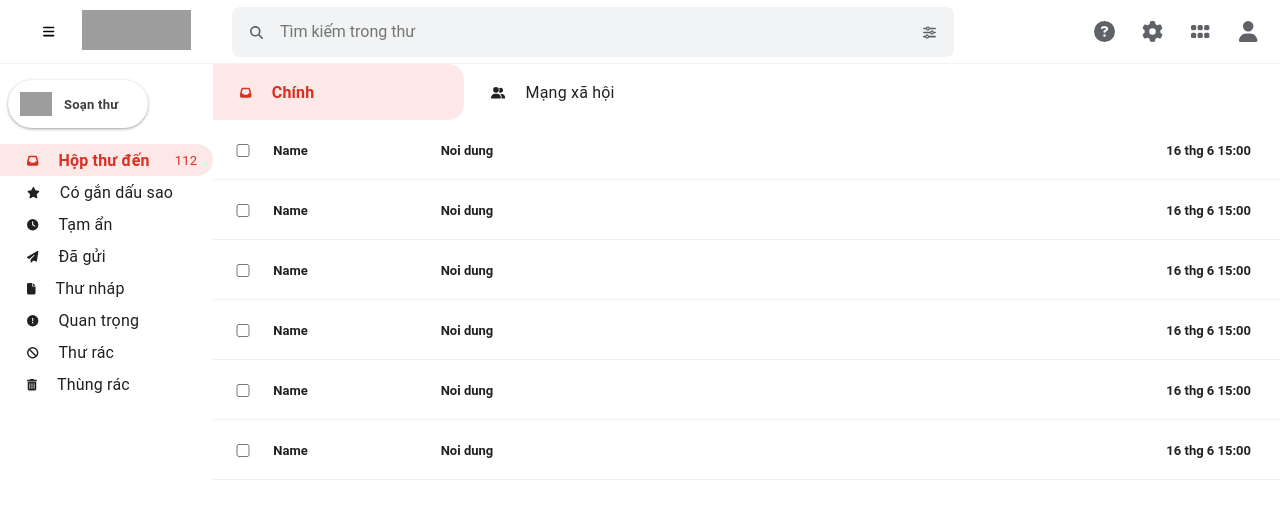
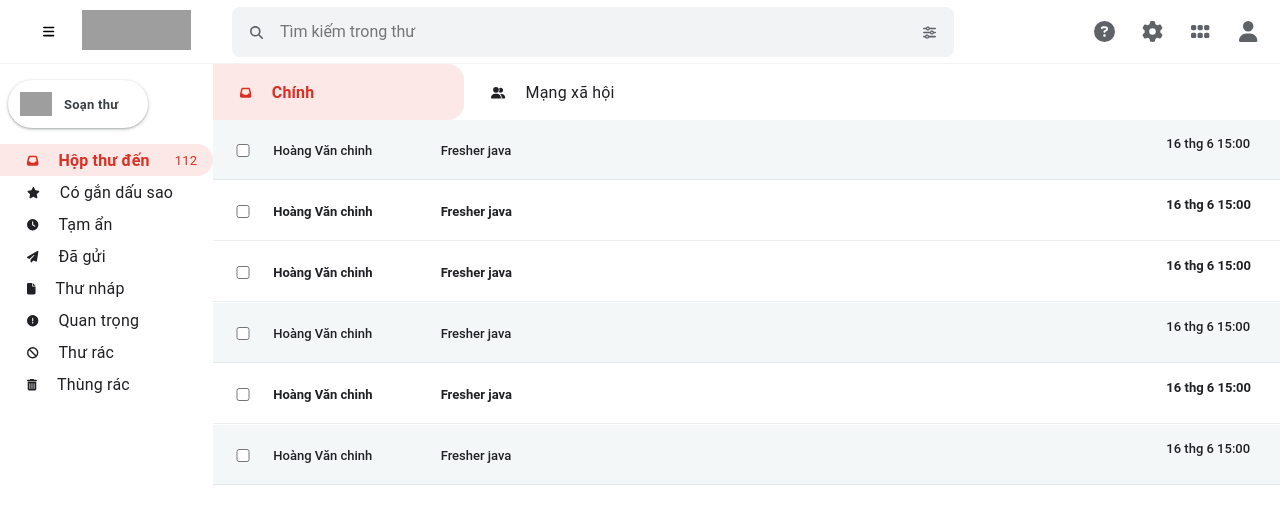
Before and after one commit to chinh1506/web-mail-management-ui, a React (Create React App) app: page / in a window 1280 px wide. Shown: the top 524 px of the page. Built offline with nearby package versions, Linux system fonts and the light colour scheme; grey boxes are pictures that could not be loaded.

Commit message:
sap xong

```diff
--- a/src/components/Content/Content.module.scss
+++ b/src/components/Content/Content.module.scss
@@ -3,3 +3,6 @@
     width: 502px;
     height: 56px;
 }
+.container {
+    overflow: auto;
+}
--- a/src/components/Content/index.js
+++ b/src/components/Content/index.js
@@ -30,7 +30,7 @@ function Content({ children }) {
                     Mạng xã hội
                 </CustomButton>
             </div>
-            <div>{children}</div>
+            <div className={cx('container')}>{children}</div>
         </div>
     );
 }
--- a/src/components/MailItem/MailItem.module.scss
+++ b/src/components/MailItem/MailItem.module.scss
@@ -1,10 +1,11 @@
 .wrapper {
+    margin-bottom: 1px;
     font-family: Roboto, RobotoDraft, Helvetica, Arial, sans-serif;
     height: 40px;
     width: 100%;
     box-shadow: inset 0 -1px 0 0 rgb(100 121 143 / 12%);
     background: rgba(255, 255, 255, 0.902);
-
+    -webkit-box-shadow: inset 0 -1px 0 0 rgb(100 121 143 / 12%);
     color: #202124;
     cursor: pointer;
     display: flex;
@@ -15,6 +16,12 @@
         box-shadow: inset 1px 0 0 #dadce0, inset -1px 0 0 #dadce0, 0 1px 2px 0 rgb(60 64 67 / 30%),
             0 1px 3px 1px rgb(60 64 67 / 15%);
         z-index: 2;
+    }
+    &:hover .icon {
+        display: flex;
+    }
+    &:hover .text-time {
+        display: none;
     }
     div,
     p {
@@ -39,16 +46,42 @@
     }
 }
 .right {
+    height: 100%;
+    position: relative;
     flex: 1;
     margin-right: 20px;
 }
 .content {
     flex: 7;
 }
+
+.seen {
+    background: rgba(242, 245, 245, 0.8);
+    div,
+    p {
+        font-weight: 500 !important;
+    }
+}
 .focus {
     color: #202124;
     background: #c2dbff;
 }
-.seen {
-    background: rgba(242, 245, 245, 0.8);
+
+.icon {
+    height: 100%;
+    width: 40px;
+    display: none;
+    position: absolute;
+    align-items: center;
+    right: 80px;
+    justify-content: center;
+    border: none;
+    border-radius: 50%;
+    background-color: transparent;
+    &:hover {
+        background-color: #e8e9ec;
+    }
+    &:active {
+        background-color: #dadce0;
+    }
 }
--- a/src/components/MailItem/index.js
+++ b/src/components/MailItem/index.js
@@ -1,27 +1,35 @@
-import { faInbox, faUserGroup } from '@fortawesome/free-solid-svg-icons';
-import { FontAwesomeIcon } from '@fortawesome/react-fontawesome';
 import classNames from 'classnames/bind';
+import { useState } from 'react';
 import Tippy from '@tippyjs/react';
 import 'tippy.js/dist/tippy.css';
 
 import styles from './MailItem.module.scss';
+import { FontAwesomeIcon } from '@fortawesome/react-fontawesome';
+import { faTrash } from '@fortawesome/free-solid-svg-icons';
 const cx = classNames.bind(styles);
 
-function MailItem({ seen, focus }) {
+function MailItem({ seen, email }) {
+    const [focus, setFocus] = useState(false);
+
     const classes = cx('wrapper', {
         seen,
-        focus,
+        focus: focus,
     });
     return (
         <div className={classes}>
             <div className={cx('left')}>
                 <Tippy placement="bottom-end" content="Chọn">
-                    <input type="checkbox" name="" value="" />
+                    <input type="checkbox" checked={focus} onChange={() => setFocus(!focus)} />
                 </Tippy>
-                <p>Name</p>
+                <p>{email.from}</p>
             </div>
-            <div className={cx('content')}>Noi dung</div>
-            <div className={cx('right')}>16 thg 6 15:00</div>
+            <div className={cx('content')}>{email.subject}</div>
+            <div className={cx('right')}>
+                <button className={cx('icon')}>
+                    <FontAwesomeIcon icon={faTrash} size="lg" />
+                </button>
+                <p className={cx('text-time')}>{email.receiveDate}</p>
+            </div>
         </div>
     );
 }
--- a/src/layouts/DefaultLayout/index.js
+++ b/src/layouts/DefaultLayout/index.js
@@ -8,6 +8,44 @@ import MailItem from '../../components/MailItem';
 
 const cx = classNames.bind(styles);
 function DefaultLayout() {
+    const emails = [
+        {
+            isSeen: true,
+            from: 'Hoàng Văn chinh',
+            subject: 'Fresher java',
+            receiveDate: '16 thg 6 15:00',
+        },
+        {
+            isSeen: false,
+            from: 'Hoàng Văn chinh',
+            subject: 'Fresher java',
+            receiveDate: '16 thg 6 15:00',
+        },
+        {
+            isSeen: false,
+            from: 'Hoàng Văn chinh',
+            subject: 'Fresher java',
+            receiveDate: '16 thg 6 15:00',
+        },
+        {
+            isSeen: true,
+            from: 'Hoàng Văn chinh',
+            subject: 'Fresher java',
+            receiveDate: '16 thg 6 15:00',
+        },
+        {
+            isSeen: false,
+            from: 'Hoàng Văn chinh',
+            subject: 'Fresher java',
+            receiveDate: '16 thg 6 15:00',
+        },
+        {
+            isSeen: true,
+            from: 'Hoàng Văn chinh',
+            subject: 'Fresher java',
+            receiveDate: '16 thg 6 15:00',
+        },
+    ];
     return (
         <div className={cx('wrapper')}>
             <Header />
@@ -15,12 +53,9 @@ function DefaultLayout() {
                 <Sidebar />
                 <div className={cx('content')}>
                     <Content>
-                        <MailItem />
-                        <MailItem />
-                        <MailItem />
-                        <MailItem />
-                        <MailItem />
-                        <MailItem />
+                        {emails.map((email, index) => (
+                            <MailItem seen={email.isSeen} key={index} email={email} />
+                        ))}
                     </Content>
                 </div>
             </div>
```
Also changed, not shown: src/components/MailContent/index.js (added, +18 -0 lines), src/components/MailContent/MailContent.module.scss (added).
